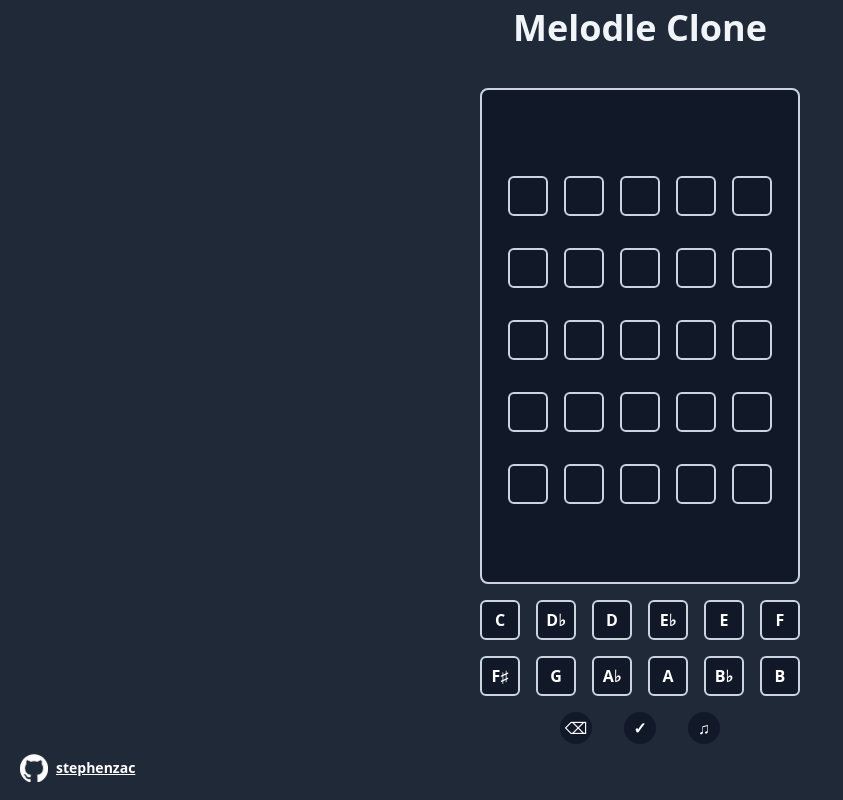
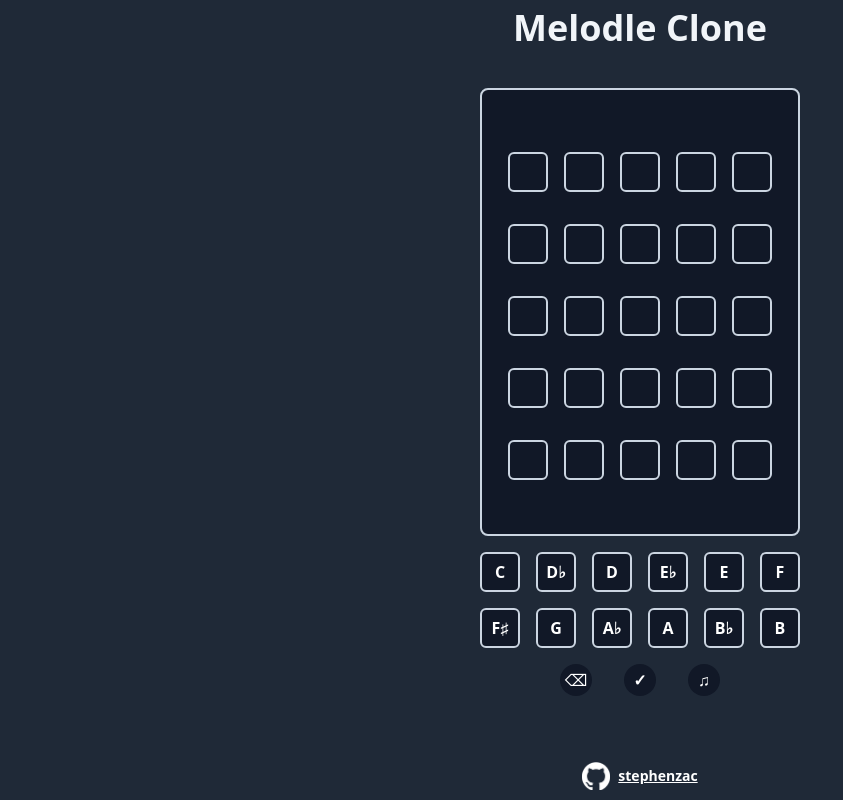
Before and after one commit to stephenzac/soundle, a React (Vite) app: page / in a window 1280 px wide. Shown: the whole page, without its empty margins (0-843 px from the left). Built offline with nearby package versions, Linux system fonts and the light colour scheme.

Commit message:
Fix link positioning

```diff
--- a/src/components/GitHubLink.tsx
+++ b/src/components/GitHubLink.tsx
@@ -2,7 +2,7 @@
 
 const GitHubLink = () => {
   return (
-    <div className="flex flex-row place-items-center absolute bottom-2 left-5">
+    <div className="flex flex-row place-items-center">
       <img
         src={"./github-mark-white.png"}
         className="w-7 h-7 flex place-items-center"
```
